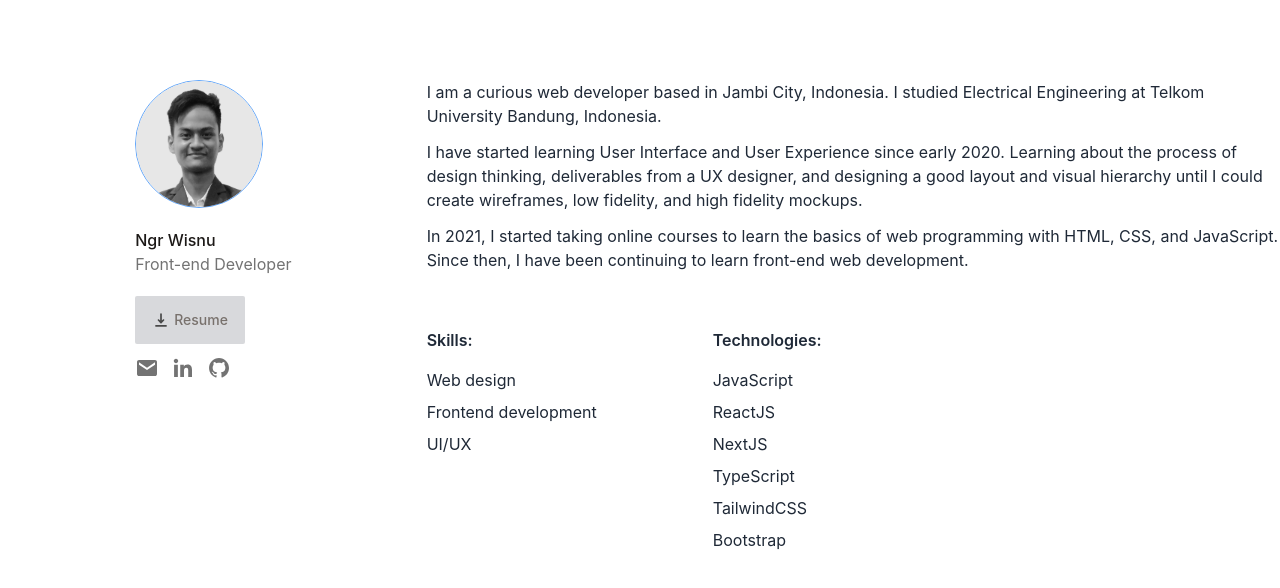
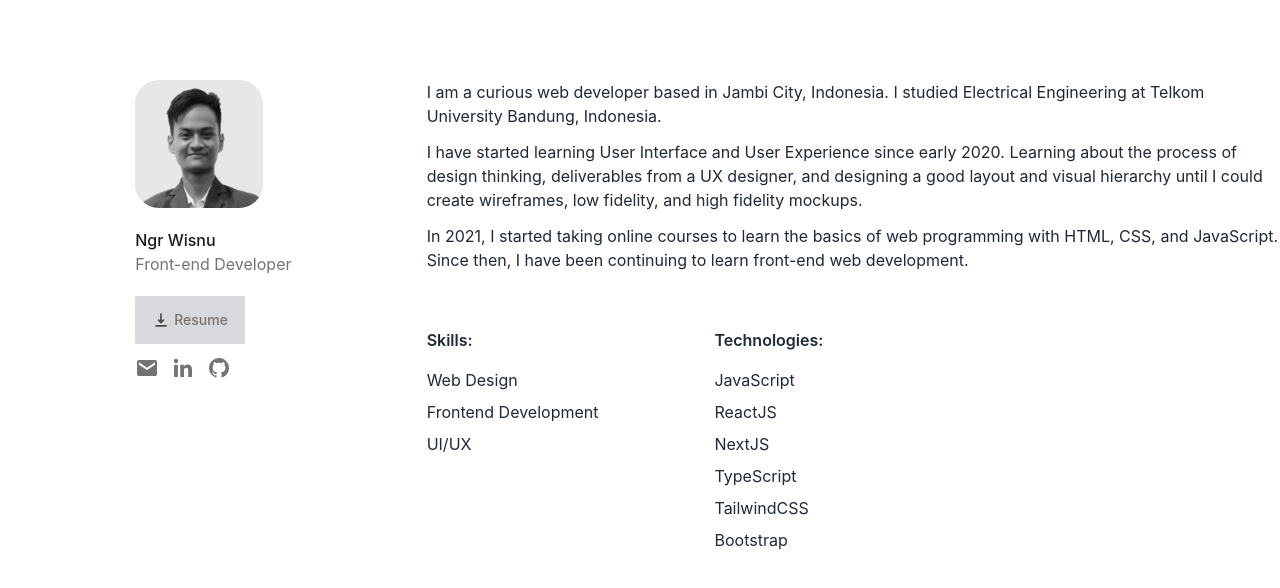
Before and after one commit to ngrwisnu/portfolio-v2, a Next.js app: page /about in a window 1280 px wide. Shown: the top 588 px of the page. Built offline with nearby package versions, Linux system fonts and the light colour scheme.

Commit message:
update about.js and picture's border radius

```diff
--- a/data/about.js
+++ b/data/about.js
@@ -35,7 +35,7 @@ const data = {
       body: "In 2021, I started taking online courses to learn the basics of web programming with HTML, CSS, and JavaScript. Since then, I have been continuing to learn front-end web development.",
     },
   ],
-  skills: ["Web design", "Frontend development", "UI/UX"],
+  skills: ["Web Design", "Frontend Development", "UI/UX"],
   technologies: [
     "JavaScript",
     "ReactJS",
--- a/pages/about/index.tsx
+++ b/pages/about/index.tsx
@@ -18,7 +18,7 @@ const AboutPage = () => {
           className="flex flex-col gap-5 md:col-span-4 md:justify-self-center"
           id="left-content"
         >
-          <div className="about__photo relative h-32 w-32 overflow-hidden rounded-full border border-blue-400">
+          <div className="about__photo relative h-32 w-32 overflow-hidden rounded-3xl">
             <Image
               src="/images/black&white.jpg"
               alt="profile picture"
```
